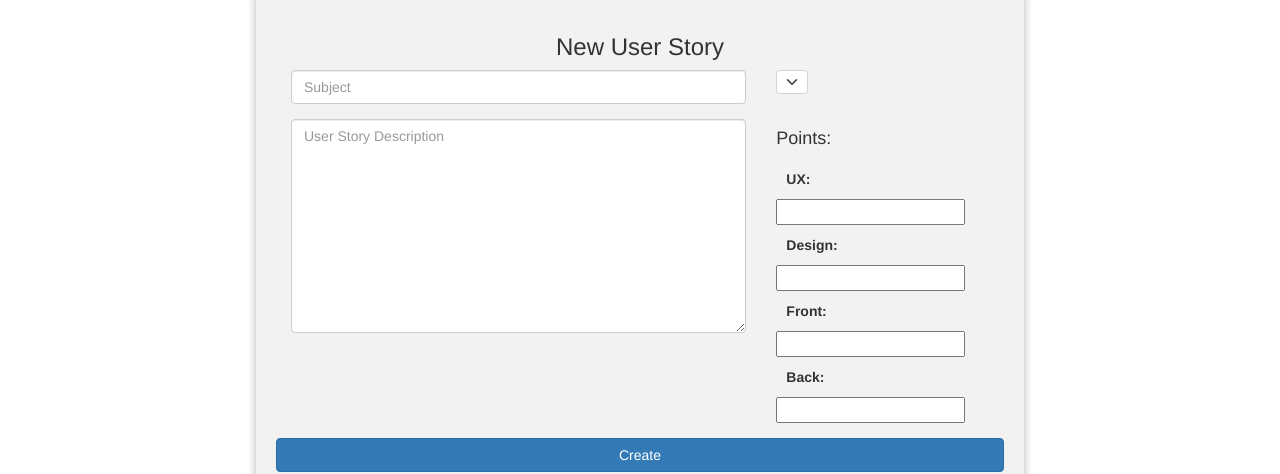
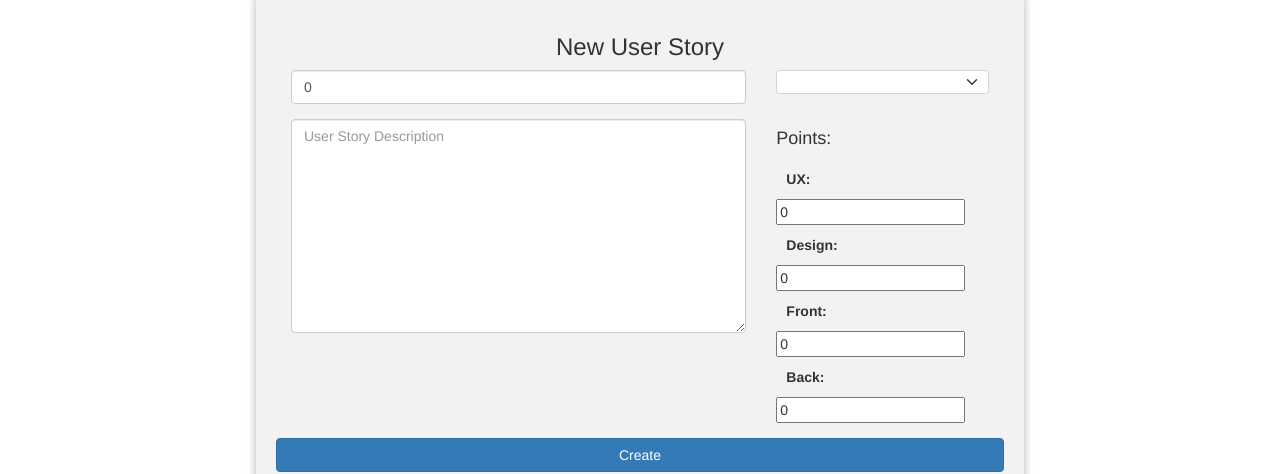
Before and after one commit to yetanotheranand/ser516-spring23-trinity-sbs, an Angular app in the folder sbs-project-management/ui/: page /user-story in a window 1280 px wide. Shown: the part 217-691 px from the top of the page. Built offline with nearby package versions, Linux system fonts and the light colour scheme.

Commit message:
Created new component & some changes in user story

```diff
--- a/sbs-project-management/ui/src/app/app.module.ts
+++ b/sbs-project-management/ui/src/app/app.module.ts
@@ -13,6 +13,7 @@
 import { HttpClientModule, HTTP_INTERCEPTORS } from '@angular/common/http';
 import { Interceptor } from '../app/services/interceptor';
 import { NewProjectComponent } from './new-project/new-project.component';
+import { ProductBacklogComponent } from './product-backlog/product-backlog.component';
 
 @NgModule({
   declarations: [
@@ -20,6 +21,7 @@
     LoginComponent,
     UserStoryComponent,
     NewProjectComponent,
+    ProductBacklogComponent,
   ],
   imports: [
     BrowserModule,
--- /dev/null
+++ b/sbs-project-management/ui/src/app/product-backlog/product-backlog.component.html
@@ -0,0 +1 @@
+<p>product-backlog works!</p>
--- a/sbs-project-management/ui/src/app/user-story/user-story.component.html
+++ b/sbs-project-management/ui/src/app/user-story/user-story.component.html
@@ -28,20 +28,18 @@
         />
       </div>
       <div class="form-group col-md-4">
-        <div class="input-group">
           <select
             class="form-select"
             [(ngModel)]="userStoryData.status"
-            name="name"
+            name="status"
           >
-            <option selected>New</option>
-            <option>Ready</option>
-            <option>In progress</option>
-            <option>Ready for Test</option>
-            <option>Done</option>
-            <option>Archieved</option>
+            <option value="New" selected>New</option>
+            <option value="Ready">Ready</option>
+            <option value="In progress">In progress</option>
+            <option value="Ready for Test">Ready for Test</option>
+            <option value="Done">Done</option>
+            <option value="Archieved">Archieved</option>
           </select>
-        </div>
       </div>
     </div>
     <div class="form-row">
@@ -58,12 +56,12 @@
         <h4>Points:</h4>
         <div class="form-row">
           <label>UX:</label>
-          <input type="text" [(ngModel)]="userStoryData.uxPoints" name="name" />
+          <input type="number" [(ngModel)]="userStoryData.uxPoints" name="name" />
         </div>
         <div class="form-row">
           <label>Design:</label>
           <input
-            type="text"
+            type="number"
             [(ngModel)]="userStoryData.designPoints"
             name="name"
           />
@@ -71,7 +69,7 @@
         <div class="form-row">
           <label>Front:</label>
           <input
-            type="text"
+            type="number"
             [(ngModel)]="userStoryData.frontPoints"
             name="name"
           />
@@ -79,7 +77,7 @@
         <div class="form-row">
           <label>Back:</label>
           <input
-            type="text"
+            type="number"
             [(ngModel)]="userStoryData.backPoints"
             name="name"
           />
--- a/sbs-project-management/ui/src/app/user-story/user-story.component.ts
+++ b/sbs-project-management/ui/src/app/user-story/user-story.component.ts
@@ -10,13 +10,16 @@
     name: '',
     description: '',
     status: '',
-    uxPoints: '',
-    designPoints: '',
-    frontPoints: '',
-    backPoints: '',
+    uxPoints: 0,
+    designPoints: 0,
+    frontPoints: 0,
+    backPoints: 0,
+    points: 0,
   };
 
   onSubmit() {
+    this.userStoryData.points = this.userStoryData.uxPoints + this.userStoryData.designPoints +
+      this.userStoryData.frontPoints + this.userStoryData.backPoints;
     console.log(this.userStoryData);
   }
 }
```
Also changed, not shown: sbs-project-management/ui/src/app/product-backlog/product-backlog.component.ts (added, +10 -0 lines), sbs-project-management/ui/src/app/product-backlog/product-backlog.component.css (added), 1 other file (tests, documents, lock files or other folders).
